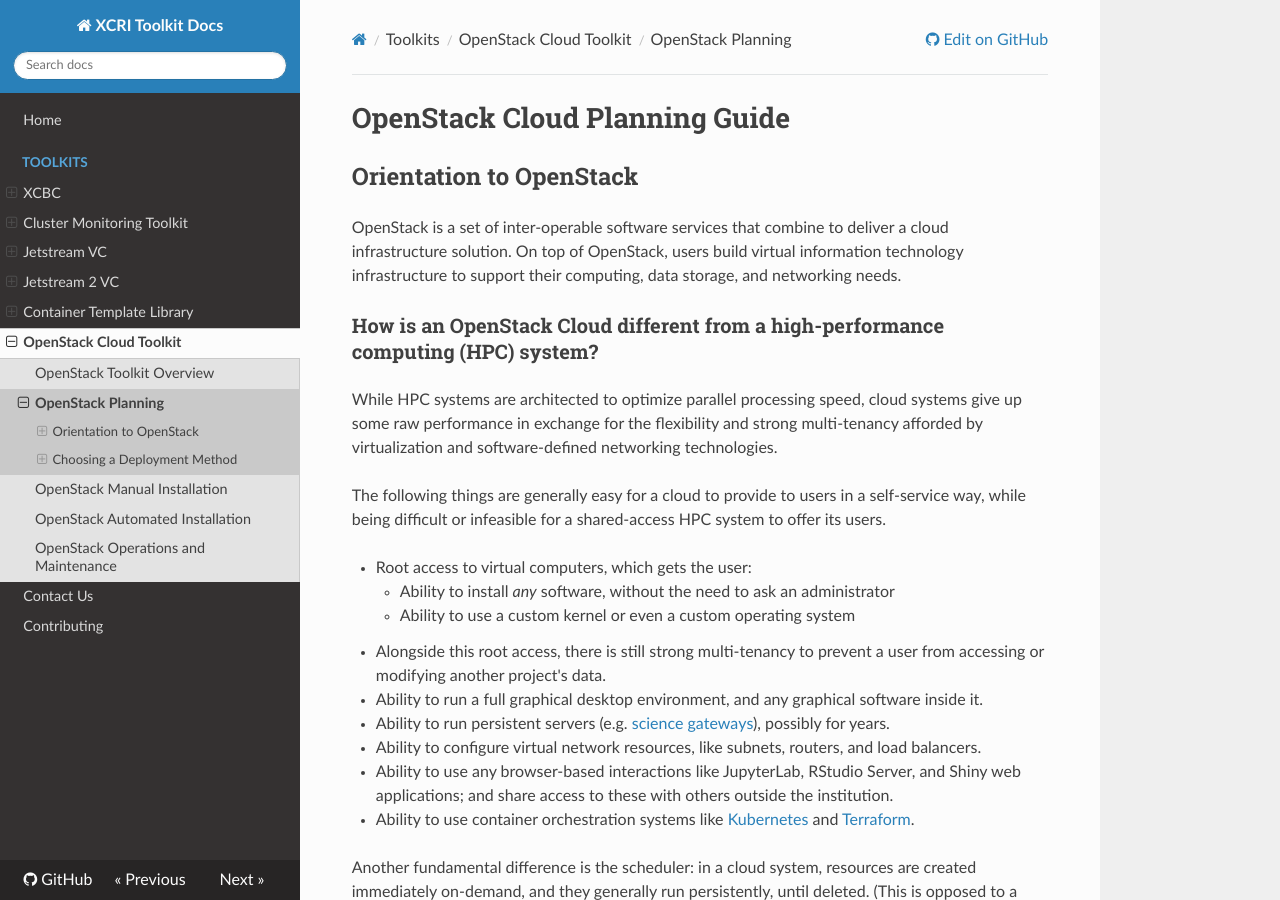
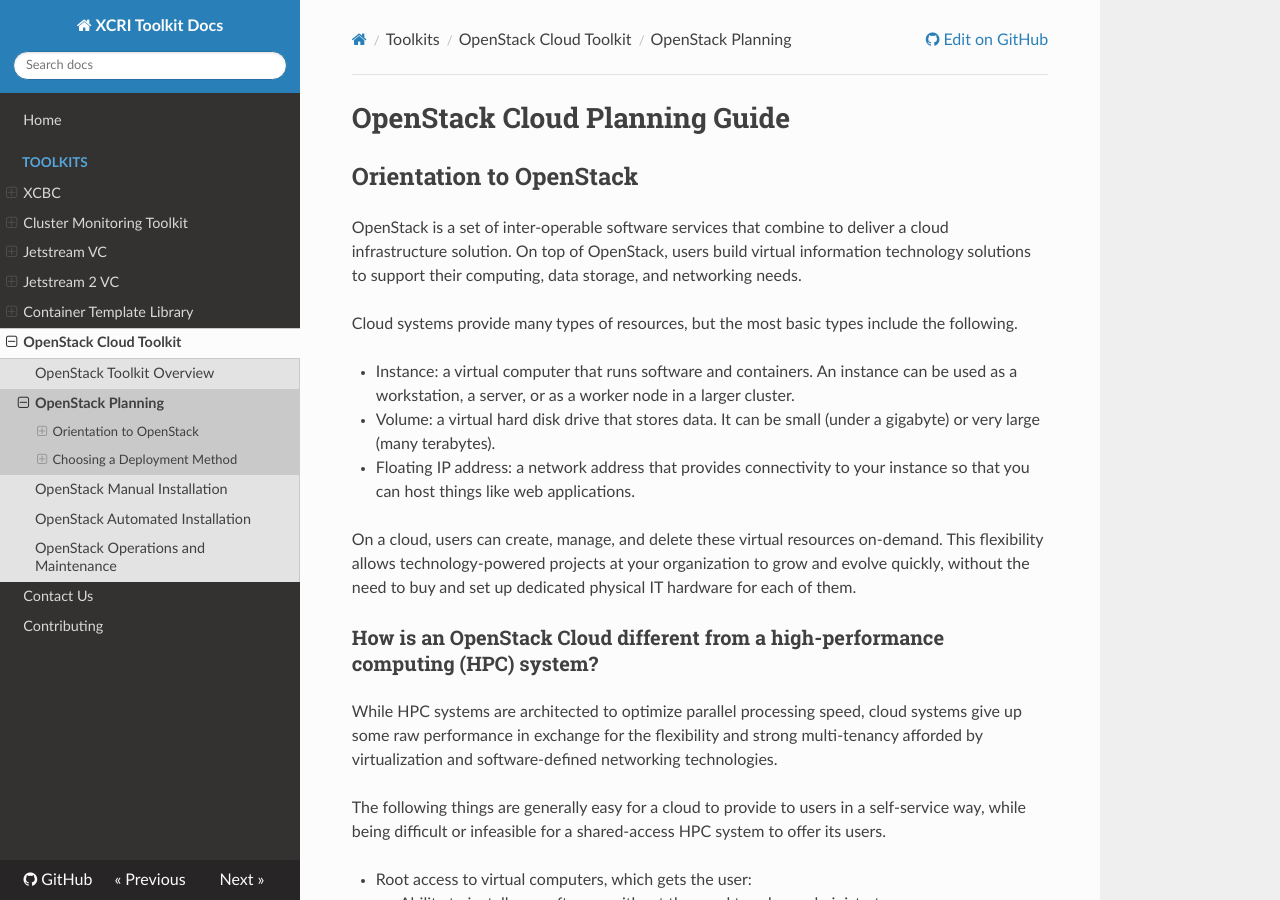
Before and after one commit to access-ci-org/Toolkit-Docs, an MkDocs documentation site: the page built from docs/toolkits/openstack-planning-guide.md, in a window 1280 px wide and 900 px high. Built offline with MkDocs 1.6.1, drawn with Linux system fonts in a browser that asks for light colours; nearby versions of some CDN libraries; old or Windows-style settings are respelled for this version of MkDocs.

Commit message:
more introduction text

```diff
--- a/docs/toolkits/openstack-planning-guide.md
+++ b/docs/toolkits/openstack-planning-guide.md
@@ -2,7 +2,15 @@
 
 ## Orientation to OpenStack
 
-OpenStack is a set of inter-operable software services that combine to deliver a cloud infrastructure solution. On top of OpenStack, users build virtual information technology infrastructure to support their computing, data storage, and networking needs.
+OpenStack is a set of inter-operable software services that combine to deliver a cloud infrastructure solution. On top of OpenStack, users build virtual information technology solutions to support their computing, data storage, and networking needs.
+
+Cloud systems provide many types of resources, but the most basic types include the following.
+
+- Instance: a virtual computer that runs software and containers. An instance can be used as a workstation, a server, or as a worker node in a larger cluster.
+- Volume: a virtual hard disk drive that stores data. It can be small (under a gigabyte) or very large (many terabytes).
+- Floating IP address: a network address that provides connectivity to your instance so that you can host things like web applications.
+
+On a cloud, users can create, manage, and delete these virtual resources on-demand. This flexibility allows technology-powered projects at your organization to grow and evolve quickly, without the need to buy and set up dedicated physical IT hardware for each of them.
 
 ### How is an OpenStack Cloud different from a high-performance computing (HPC) system?
 
```
